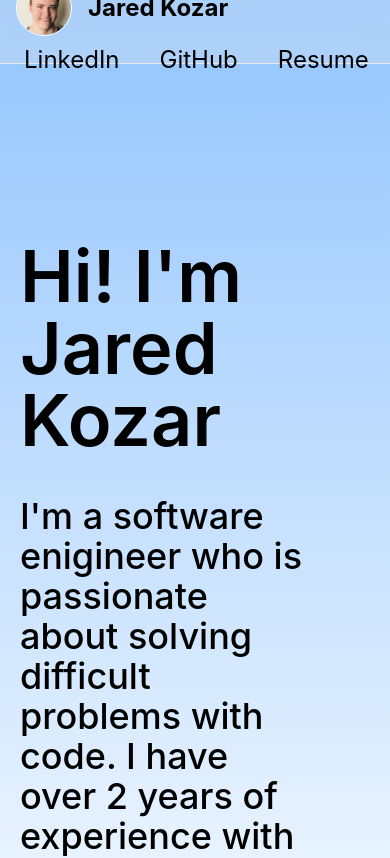
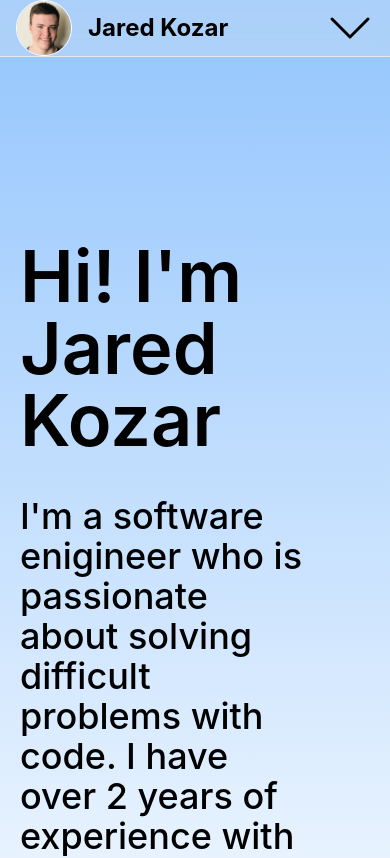
Before and after one commit to jaredrkozar/personal-site, a React (Create React App) app: page / in a window 390 px wide. Shown: the top 858 px of the page. Built offline with nearby package versions, Linux system fonts and the light colour scheme.

Commit message:
added dropdown on mobile

```diff
--- a/src/Components/Navbar.js
+++ b/src/Components/Navbar.js
@@ -1,8 +1,11 @@
-import React from "react";
+import React, {useState} from "react";
 import profilePicture from "../profilePicture.jpeg"
 import Resume from "../Resume-9.pdf"
+import { BsChevronDown, BsChevronUp } from "react-icons/bs";
 
 function NavBar(props) {
+    const [menuOpen, setMenuOpen] = useState(false);
+
     const itemClicked = (item) => {
         return (
             <a href = {item.name == "Resume" ? Resume : item.link}>
@@ -13,6 +16,21 @@ function NavBar(props) {
                 </a>
         )
     }
+
+    const renderItems = (direction) => {
+        const className = "w-full relative gap-6 align-middle justify-center flex " + direction
+        console.log(className)
+        return (
+            <div className={className}>
+                {navBarItemList.map((item, id) => (
+                    <div className="dark:text-white text-black rounded-lg relative bg-transparent hover:bg-slate-400/50 dark:hover:bg-white/20 hover:text-lg flex items-center justify-center">
+                    {itemClicked(item)}
+                </div>
+                ))}
+            </div>
+        )
+    }
+
   const navBarItemList = [
     {
          name: "LinkedIn",
@@ -31,8 +49,12 @@ function NavBar(props) {
     },
  ]
 
+ const handleMenu = () => {
+    setMenuOpen(menuOpen => !menuOpen)
+ }
+
   return (
-    <header className="sticky top-0 z-10 backdrop-blur-md border-b border-gray-200 h-16 items-center flex bg-slate-200/30 dark:bg-black/50">
+    <header className="align-middle sticky top-0 z-10 backdrop-blur-md border-b border-gray-200 h-fit items-center inline-block bg-slate-200/30 dark:bg-black/50">
         <div className="w-full flex flex-wrap flex-row bg-transparent justify-between px-4 text-black dark:text-white">
 
           <div class="relative gap-3">
@@ -40,16 +62,24 @@ function NavBar(props) {
               <img class="object-cover h-14 w-14 rounded-full border-white border" src={profilePicture}></img>
               <h1>Jared Kozar</h1>
               </div>
+
           </div>
-            <div className="flex relative gap-6 flex-row align-middle">
-            {navBarItemList.map((item, id) => (
-                <div className="rounded-lg relative bg-transparent hover:bg-slate-400/50 dark:hover:bg-white/20 hover:text-lg flex items-center justify-center">
-                {itemClicked(item)}
-             </div>
-            ))}
+
+          <div className="hidden md:flex">
+            {renderItems("flex-row")}
+          </div>
+
+            <div className="flex md:hidden text-5xl relative gap-6 flex-row align-middle">
+                <button class="text-5xl" onClick={event =>handleMenu()}>
+                    {menuOpen ? <BsChevronUp/> : <BsChevronDown/>}
+                </button>
             </div>
+        </div>
 
-        </div>
+        <div className="flex md:hidden">
+            {menuOpen ? renderItems("flex-col") : null}
+          </div>
+
     </header>
   );
 }
```
